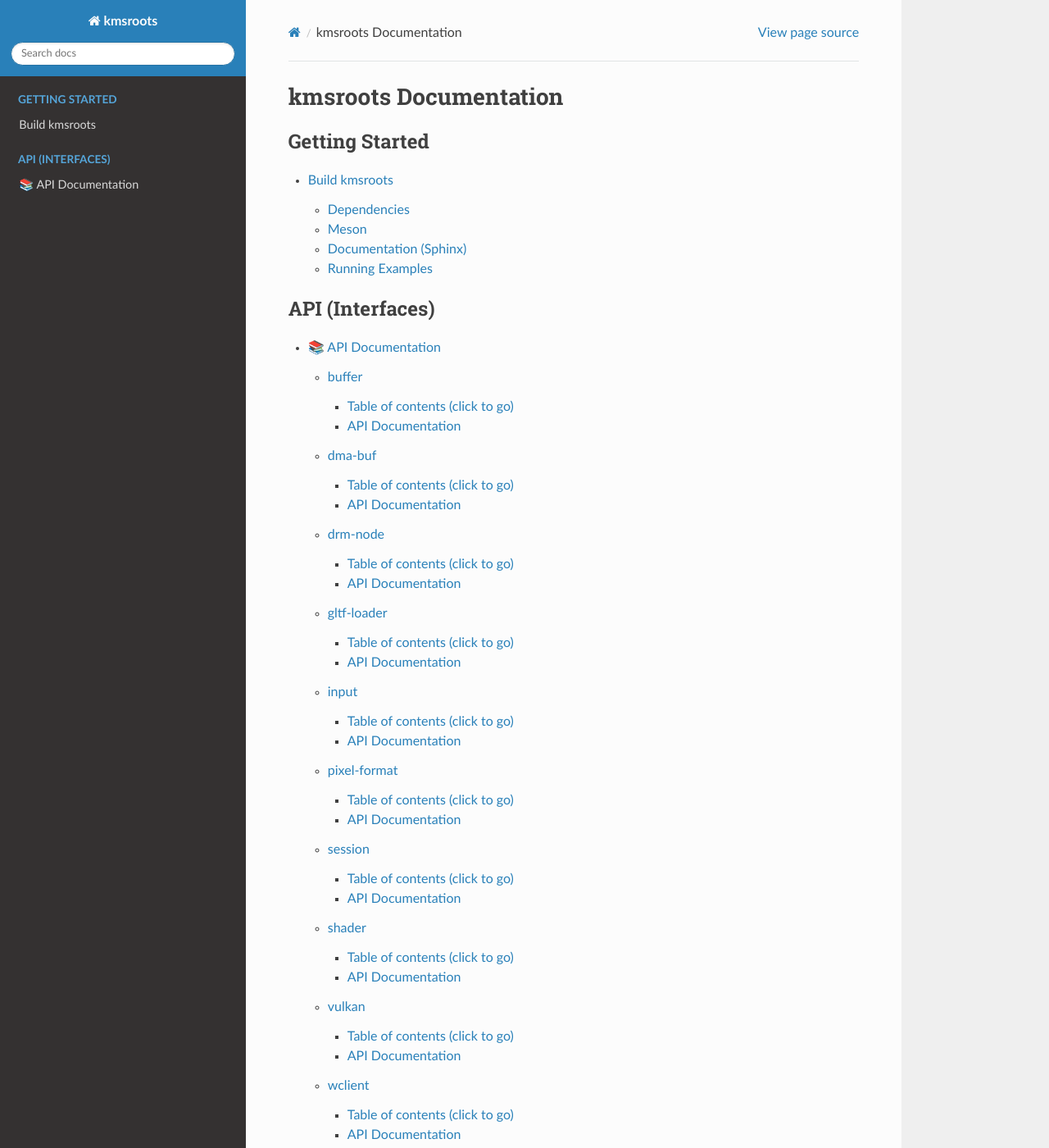
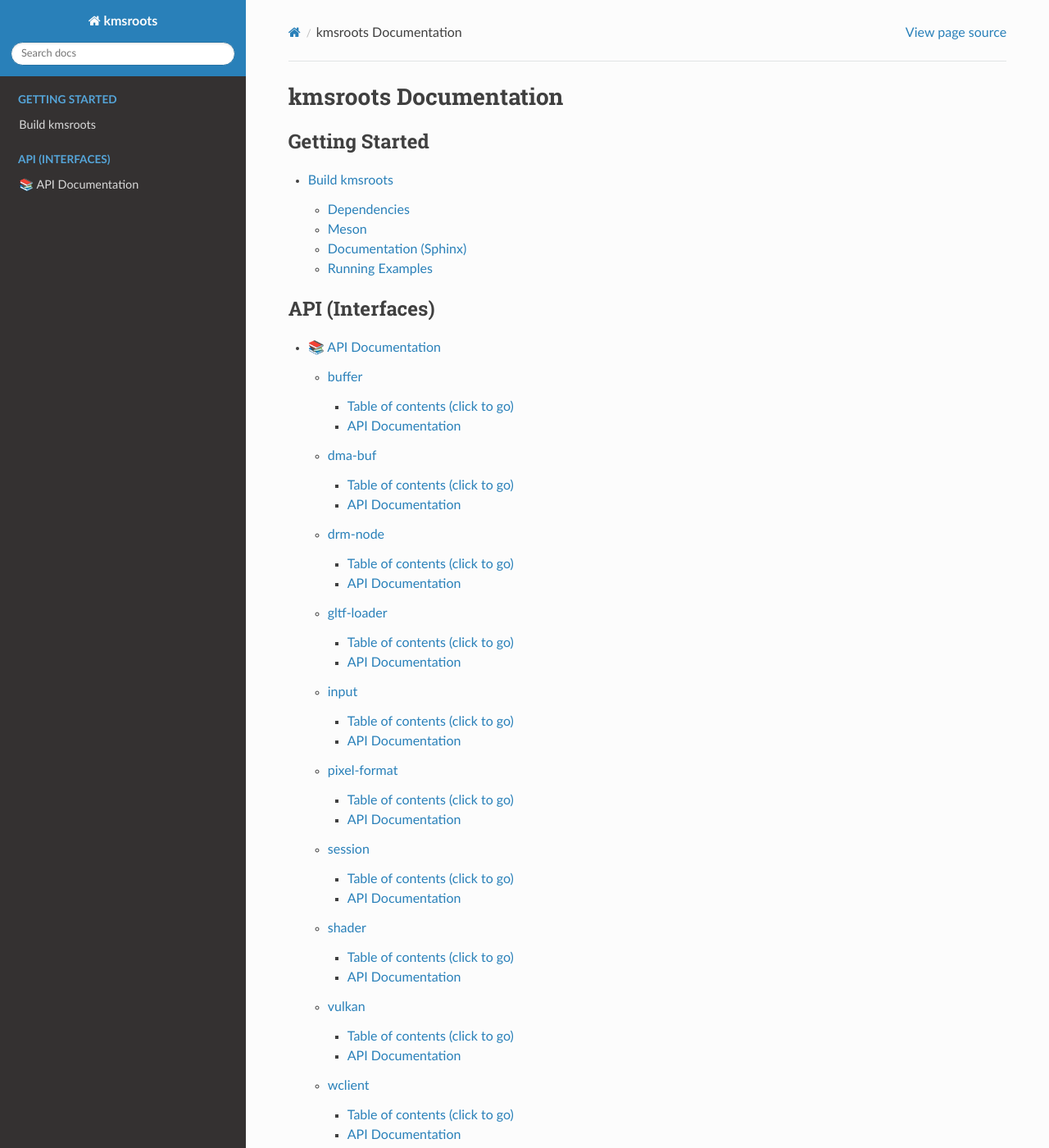
Before and after one commit to under-view/kmsroots, a Sphinx documentation site: the page built from docs/index.rst, in a window 1280 px wide and 1400 px high. Shown: the whole window at 82% size. Built offline with Sphinx 7.4.7 and the Read the Docs theme 2.0.0, drawn with Linux system fonts in a browser that asks for light colours; formulas are drawn with MathJax 3; some of the changed text lies outside the part shown.

Commit message:
docs: use Yocto Project css theme override
Signed-off-by: Vincent Davis Jr <vince@underview.tech>

```diff
--- a/docs/conf.py
+++ b/docs/conf.py
@@ -13,9 +13,6 @@
 
 # -- General configuration ---------------------------------------------------
 # https://www.sphinx-doc.org/en/master/usage/configuration.html#general-configuration
-
-# https://github.com/readthedocs/sphinx_rtd_theme
-import sphinx_rtd_theme
 
 # Add any Sphinx extension module names here, as strings. They can be
 # extensions coming with Sphinx (named 'sphinx.ext.*') or your custom
@@ -68,31 +65,38 @@
 # https://www.sphinx-doc.org/en/master/usage/configuration.html#options-for-html-output
 # The theme to use for HTML and HTML Help pages.  See the documentation for
 # a list of builtin themes.
+
 # https://www.sphinx-doc.org/en/master/usage/theming.html
-html_theme = "sphinx_rtd_theme"
+# The theme to use for HTML and HTML Help pages.  See the documentation for
+# a list of builtin themes.
+#
+try:
+    import sphinx_rtd_theme
+    html_theme = 'sphinx_rtd_theme'
+    html_theme_options = {
+        'sticky_navigation': False,
+    }
+except ImportError:
+    sys.stderr.write("The Sphinx sphinx_rtd_theme HTML theme was not found.\
+    \nPlease make sure to install the sphinx_rtd_theme Python package.\n")
+    sys.exit(1)
+
 pygments_style = 'monokai'
-
-# Theme options are theme-specific and customize the look and feel of a theme
-# further.  For a list of options available for each theme, see the
-# documentation.
-#
-# html_theme_options = {}
 
 # Add any paths that contain custom static files (such as style sheets) here,
 # relative to this directory. They are copied after the builtin static files,
 # so a file named "default.css" will overwrite the builtin "default.css".
-html_static_path = []
+html_static_path = ['sphinx-static']
 
-# Custom sidebar templates, must be a dictionary that maps document names
-# to template names.
-#
-# The default sidebars (for documents that don't match any pattern) are
-# defined by theme itself.  Builtin themes are using these templates by
-# default: ``['localtoc.html', 'relations.html', 'sourcelink.html',
-# 'searchbox.html']``.
-#
-# html_sidebars = {}
+# Add customm CSS and JS files
+html_css_files = ['theme_overrides.css']
+html_js_files = []
 
+# Hide 'Created using Sphinx' text
+html_show_sphinx = False
+
+# Add 'Last updated' on each page
+html_last_updated_fmt = '%b %d, %Y'
 
 # -- Options for HTMLHelp output ---------------------------------------------
 
--- /dev/null
+++ b/docs/sphinx-static/theme_overrides.css
@@ -0,0 +1,12 @@
+@media screen {
+	/* content column
+	 *
+	 * RTD theme's default is 800px as max width for the content, but we have
+	 * tables with tons of columns, which need the full width of the view-port.
+	 *
+	 * Comment from yocto project theme_overrides.css
+	 */
+
+	.wy-nav-content{ max-width: none; }
+
+}
```
